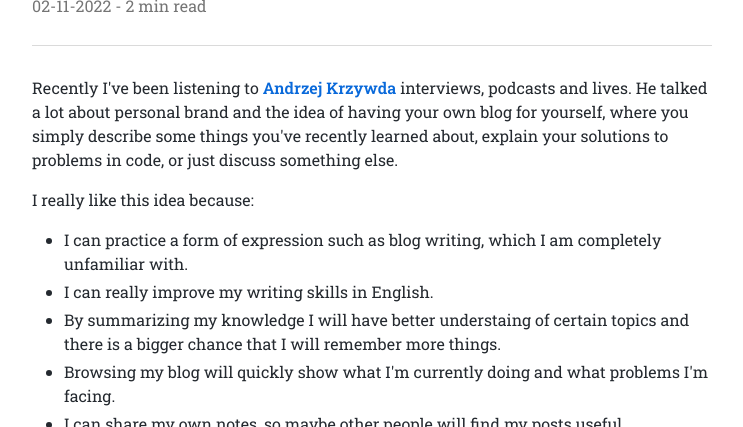
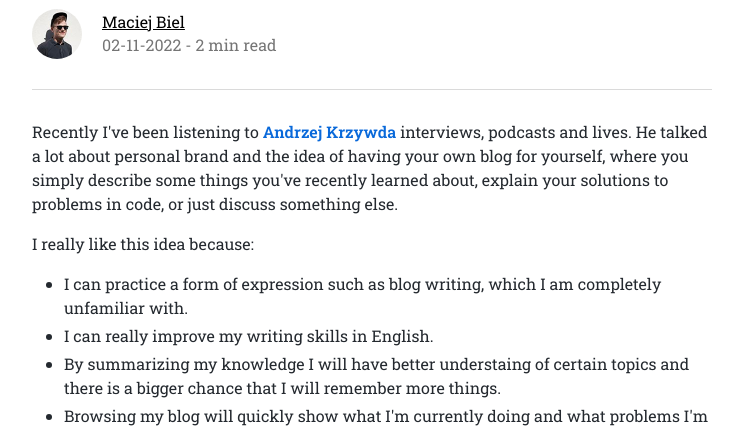
Before and after one commit to maciejb2k/dev-blog, a Gatsby site: page /who-asked/ in a window 1280 px wide. Shown: the part 673-1100 px from the top of the page, without its empty margins (268-1011 px from the left). Built offline with nearby package versions, Linux system fonts and the light colour scheme; Gatsby itself is replaced by a stand-in of ours; some packages are replaced by stand-ins of ours.

Commit message:
Add feature that multiple people can add posts to blog

```diff
--- a/content/blog/docker-commands-overview/index.md
+++ b/content/blog/docker-commands-overview/index.md
@@ -3,6 +3,8 @@ title: Docker commands overview
 date: 2022-11-07
 description: Quick overview of useful docker commands with brief explanations.
 thumbnail: "./thumbnail.jpg"
+author: "Maciej Biel"
+authorPhoto: "./author.jpg"
 readTime: "4"
 ---
 
--- a/content/blog/it-companies-in-rzeszow/index.md
+++ b/content/blog/it-companies-in-rzeszow/index.md
@@ -3,6 +3,8 @@ title: IT companies in Rzeszów
 date: 2022-11-10
 description: I've made a little research about IT companies in my city.
 thumbnail: "./thumbnail.jpg"
+author: "Maciej Biel"
+authorPhoto: "./author.jpg"
 readTime: "3"
 ---
 
--- a/content/blog/setup-rails-api-with-docker-compose/index.md
+++ b/content/blog/setup-rails-api-with-docker-compose/index.md
@@ -3,6 +3,8 @@ title: Setup Rails API with Docker Compose
 date: 2022-11-03
 description: How to setup new Rails 7 API project with Postgres 13 inside Docker containers.
 thumbnail: "./thumbnail.jpg"
+author: "Maciej Biel"
+authorPhoto: "./author.jpg"
 readTime: "5"
 ---
 
--- a/content/blog/who-asked/index.md
+++ b/content/blog/who-asked/index.md
@@ -3,6 +3,8 @@ title: Who asked?
 date: 2022-11-02
 description: Why I started this blog and what's the purpose behind the idea of blogging.
 thumbnail: "./thumbnail.jpg"
+author: "Maciej Biel"
+authorPhoto: "./author.jpg"
 readTime: "2"
 ---
 
--- a/gatsby-node.ts
+++ b/gatsby-node.ts
@@ -131,6 +131,8 @@ exports.createSchemaCustomization = ({ actions }) => {
       description: String
       thumbnail: File @fileByRelativePath
       readTime: String
+      author: String
+      authorPhoto: File @fileByRelativePath
       date: Date @dateformat
     }
 
--- a/src/styles/index.scss
+++ b/src/styles/index.scss
@@ -306,6 +306,18 @@ deckgo-highlight-code {
       font-size: 1.4rem;
     }
 
+    .blog-post__top {
+      display: flex;
+      align-items: center;
+    }
+
+    .blog-post__author-photo {
+      width: 50px;
+      height: 50px;
+      border-radius: 100%;
+      margin-right: 20px;
+    }
+
     .blog-post__thumbnail {
       max-width: 100%;
       width: 100%;
@@ -320,7 +332,15 @@ deckgo-highlight-code {
       color: #000000;
       font-weight: 700;
       font-size: 3.6rem;
-      padding-bottom: 8px;
+      padding-bottom: 20px;
+    }
+
+    .blog-post__author {
+      font-weight: 400;
+      display: block;
+      color: #000000;
+      text-decoration: underline;
+      padding-bottom: 5px;
     }
 
     .blog-post__date {
--- a/src/templates/BlogPost.tsx
+++ b/src/templates/BlogPost.tsx
@@ -22,6 +22,8 @@ type BlogPostBySlugQuery = {
       readonly description: string;
       readonly readTime: string | null;
       readonly thumbnail: { readonly publicURL: string };
+      readonly author: string;
+      readonly authorPhoto: { readonly publicURL: string };
     };
     readonly fields: { readonly slug: string | null } | null;
   };
@@ -54,9 +56,21 @@ export default function BlogPostTemplate({
           <h1 className="blog-post__title" itemProp="headline">
             {frontmatter.title}
           </h1>
-          <p className="blog-post__date">
-            {frontmatter.date} - {frontmatter.readTime} min read
-          </p>
+          <div className="blog-post__top">
+            <div className="blog-post__left">
+              <img
+                className="blog-post__author-photo"
+                src={frontmatter.authorPhoto.publicURL}
+                alt=""
+              />
+            </div>
+            <div className="blog-post__right">
+              <p className="blog-post__author">{frontmatter.author}</p>
+              <p className="blog-post__date">
+                {frontmatter.date} - {frontmatter.readTime} min read
+              </p>
+            </div>
+          </div>
         </header>
         {html ? (
           <section
@@ -89,7 +103,11 @@ export const BlogPostBySlug = graphql`
         date(formatString: "DD-MM-YYYY")
         description
         readTime
+        author
         thumbnail {
+          publicURL
+        }
+        authorPhoto {
           publicURL
         }
       }
```
Also changed, not shown: content/blog/docker-commands-overview/author.jpg (added), content/blog/it-companies-in-rzeszow/author.jpg (added), content/blog/setup-rails-api-with-docker-compose/author.jpg (added), content/blog/who-asked/author.jpg (added).
